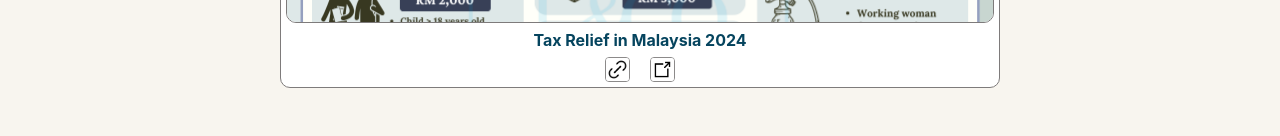
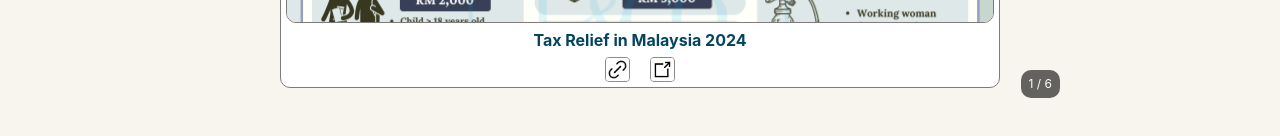
Before and after one commit to MaisarahQistina/fintrack, a React (Create React App) app: page /infographics in a window 1280 px wide. Shown: the part 624-760 px from the top of the page. Built offline with nearby package versions, Linux system fonts and the light colour scheme.

Commit message:
update infographic card indicator

```diff
--- a/src/Infographics/CardSlider.js
+++ b/src/Infographics/CardSlider.js
@@ -77,6 +77,10 @@ function CardSlider() {
       <button className={styles.arrow} onClick={handleNext}>
         &#10095;
       </button>
+
+      <div className={styles.imageIndicator}>
+        {currentIndex + 1} / {cards.length}
+      </div>
     </div>
   );
 }
--- a/src/Infographics/CardSlider.module.css
+++ b/src/Infographics/CardSlider.module.css
@@ -111,3 +111,14 @@
 .arrow:hover {
   background-color: rgba(255, 255, 255, 0.9);
 }
+
+.imageIndicator {
+  position: absolute;
+  bottom: 10px;
+  right: 30px;
+  background: rgba(0, 0, 0, 0.6);
+  color: white;
+  padding: 5px 8px;
+  border-radius: 10px;
+  font-size: 12px;
+}
```
